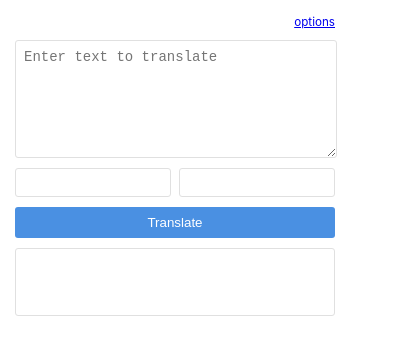
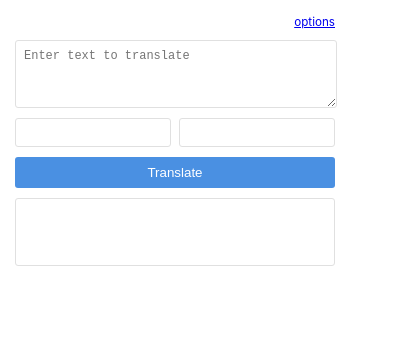
Before and after one commit to mosk-it/kagi-translate-ext, a browser extension: page popup.html in a window 400 px wide. Drawn offline with Linux system fonts and the light colour scheme.

Commit message:
Texarea font change

```diff
--- a/popup.html
+++ b/popup.html
@@ -70,14 +70,14 @@
     #translateButton:hover {
       opacity: 0.9;
     }
-    #result {
+    .textarea {
       border: 1px solid var(--border-color);
       border-radius: 3px;
       padding: 8px;
       min-height: 50px;
       max-height: 120px;
       overflow-y: auto;
-      font-size: 13px;
+      font-size: 12px;
     }
   </style>
 </head>
@@ -86,7 +86,7 @@
 
   <div class="container">
     <small class="options-link"><a href="options.html" target="_blank">options</a></small>
-    <textarea id="translateText" placeholder="Enter text to translate"></textarea>
+    <textarea class="textarea" id="translateText" placeholder="Enter text to translate"></textarea>
     <div class="lang-select select-items">
       <select id="fromLang" class="select-selected">
       </select>
@@ -94,7 +94,7 @@
       </select>
     </div>
     <button id="translateButton">Translate</button>
-    <div id="result"></div>
+    <div class="textarea" id="result"></div>
   </div>
   <script src="popup.js"></script>
 </body>
```
